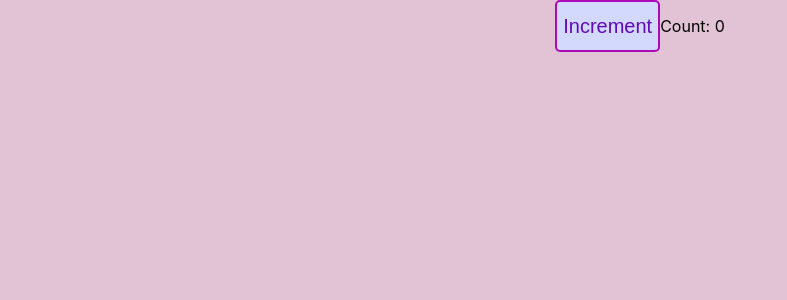
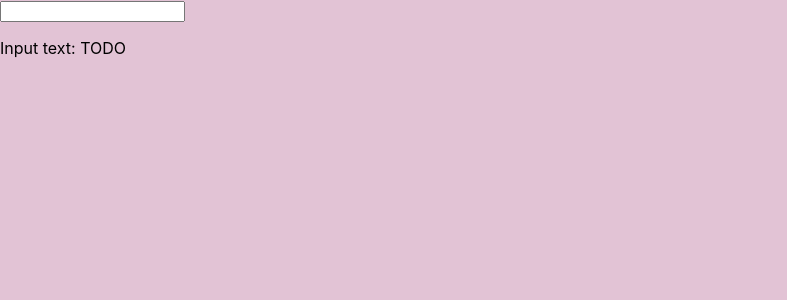
Before and after one commit to brebecaS/useState-Exercises, a React (Create React App) app: page / in a window 1280 px wide. Shown: the top 300 px of the page, without its empty margins (0-787 px from the left). Built offline with nearby package versions, Linux system fonts and the light colour scheme.

Commit message:
onChange event value

```diff
--- a/src/App.js
+++ b/src/App.js
@@ -7,13 +7,13 @@ import CharacterCounter from "./teme/tema4/CharacterCounter";
 import TodoList from "./teme/tema5/ToDoListRezolvare";
 import SearchFilter from "./teme/tema6/SearchFilterRezolvare";
 import ColorSwitcher from "./teme/tema7/ColorSwitcher";
-import ImagesCarousel from "./teme/tema1/ExercitiuImageCarousel";
+import ImagesCarousel from "./teme/tema1/RezolvareImagesCarousel";
 import Nav from "./NavBar";
 
 function App() {
   return (
     <div>
-      <Counter />
+      <InputField />
     </div>
   );
 }
--- a/src/teme/tema3/InputField.js
+++ b/src/teme/tema3/InputField.js
@@ -6,7 +6,9 @@ function InputField() {
 
   // Cautati pe google cum se foloseste onChange pe un input de tip text pentru a afla valoarea din input
   // Foloseste in functa onChange functia de setare a state ului pentru a seta valoarea lui text cu valoarea din input
-  const onChange = () => {};
+  const onChange = (event) => {
+    const userInputValue = event.target.value;
+  };
 
   return (
     <div>
```
